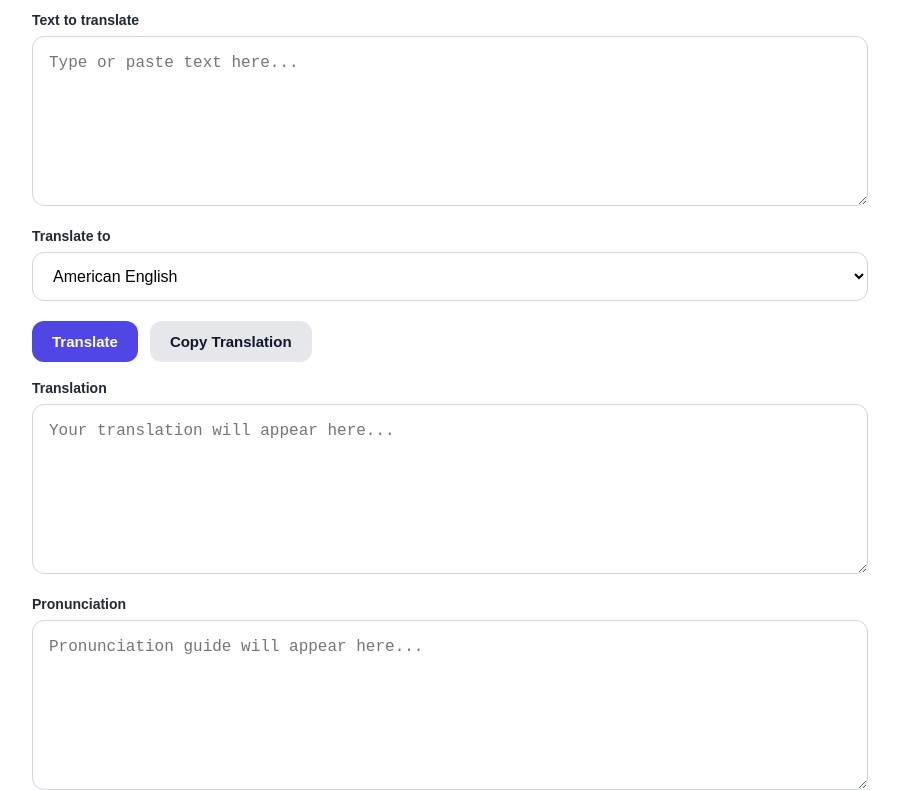
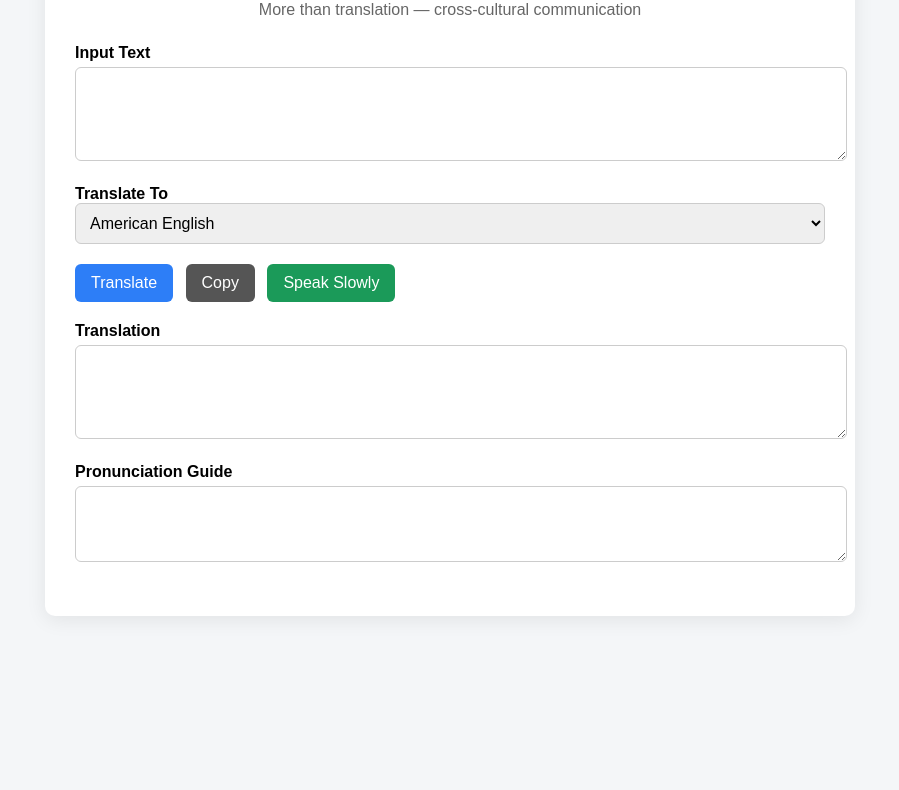
Before and after one commit to zachdean-code/translateapp, a plain HTML site: page index.html in a window 1280 px wide. Shown: the part 151-941 px from the top of the page, without its empty margins (190-1089 px from the left). After the commit the page ends 815 px from the top, so only its background shows below. Drawn offline with Linux system fonts and the light colour scheme.

Commit message:
Update index.html

```diff
--- a/index.html
+++ b/index.html
@@ -1,27 +1,103 @@
 <!DOCTYPE html>
 <html lang="en">
 <head>
-    <meta charset="UTF-8" />
-    <meta name="viewport" content="width=device-width, initial-scale=1.0" />
-    <title>Translate App</title>
-    <link rel="stylesheet" href="styles.css" />
+<meta charset="UTF-8">
+<meta name="viewport" content="width=device-width, initial-scale=1.0">
+<title>Cross-Cultural Translator</title>
+
+<style>
+body{
+font-family:Arial, Helvetica, sans-serif;
+background:#f4f6f8;
+display:flex;
+justify-content:center;
+padding:40px;
+}
+
+.container{
+width:750px;
+background:white;
+padding:30px;
+border-radius:10px;
+box-shadow:0 4px 20px rgba(0,0,0,.08);
+}
+
+h1{
+text-align:center;
+margin-bottom:10px;
+}
+
+.subtitle{
+text-align:center;
+color:#666;
+margin-bottom:25px;
+}
+
+textarea{
+width:100%;
+padding:10px;
+font-size:16px;
+margin-top:5px;
+margin-bottom:20px;
+border-radius:6px;
+border:1px solid #ccc;
+resize:vertical;
+}
+
+select{
+width:100%;
+padding:10px;
+font-size:16px;
+margin-bottom:20px;
+border-radius:6px;
+border:1px solid #ccc;
+}
+
+button{
+padding:10px 16px;
+border:none;
+border-radius:6px;
+background:#2d7ef7;
+color:white;
+font-size:16px;
+cursor:pointer;
+margin-right:8px;
+}
+
+button.secondary{
+background:#555;
+}
+
+button.speak{
+background:#1b9a59;
+}
+
+.buttonRow{
+margin-bottom:20px;
+}
+
+label{
+font-weight:bold;
+}
+
+</style>
+
 </head>
+
 <body>
-    <div class="page">
-      <div class="card">
-        <h1>Translate App</h1>
-        <p class="subtitle">Paste text, choose the output language or dialect, and translate.</p>
 
-        <label for="userInput">Text to translate</label>
-        <textarea
-          id="userInput"
-          placeholder="Type or paste text here..."
-          rows="4"
-        ></textarea>
+<div class="container">
 
-        <label for="targetLanguage">Translate to</label>
+<h1>Cross-Cultural Translator</h1>
+<p class="subtitle">More than translation — cross-cultural communication</p>
+
+<label>Input Text</label>
+<textarea id="userInput" rows="4"></textarea>
+
+<label>Translate To</label>
+
 <select id="targetLanguage">
-          <option value="American English" selected>American English</option>
+<option value="American English">American English</option>
 <option value="British English">British English</option>
 <option value="Australian English">Australian English</option>
 <option value="French">French</option>
@@ -36,29 +112,25 @@
 <option value="Venezuelan Spanish">Venezuelan</option>
 </select>
 
-        <div class="button-row">
+<div class="buttonRow">
+
 <button onclick="translateText()">Translate</button>
-          <button onclick="copyOutput()" class="secondary">Copy Translation</button>
+
+<button class="secondary" onclick="copyTranslation()">Copy</button>
+
+<button class="speak" onclick="speakTranslation()">Speak Slowly</button>
+
 </div>
 
-        <label for="output">Translation</label>
-        <textarea
-          id="output"
-          placeholder="Your translation will appear here..."
-          rows="4"
-          readonly
-        ></textarea>
+<label>Translation</label>
+<textarea id="output" rows="4" readonly></textarea>
 
-        <label for="pronunciation">Pronunciation</label>
-        <textarea
-          id="pronunciation"
-          placeholder="Pronunciation guide will appear here..."
-          rows="2"
-          readonly
-        ></textarea>
-      </div>
+<label>Pronunciation Guide</label>
+<textarea id="pronunciation" rows="3" readonly></textarea>
+
 </div>
 
 <script src="script.js"></script>
+
 </body>
 </html>
```
Lines whose indentation alone changed are shown as unchanged.
